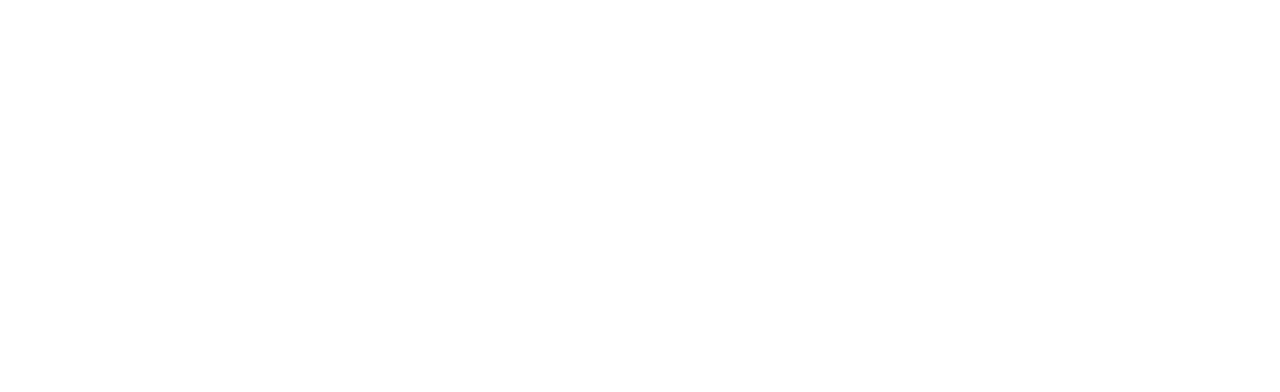
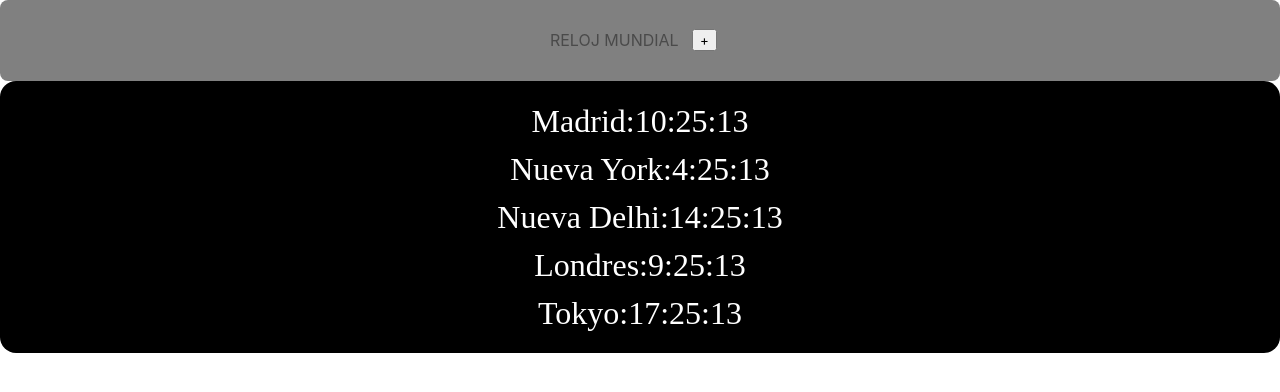
Before and after one commit to jaumecosta/examen, a plain HTML site: page index.html in a window 1280 px wide. Drawn offline with nearby package versions, Linux system fonts and the light colour scheme.

Commit message:
Boton añadir fase uno

```diff
--- a/css/estilos.css
+++ b/css/estilos.css
@@ -0,0 +1,24 @@
+.titulo{
+    display: flex;
+    align-items: center;
+    justify-content: center;
+    padding:1em;
+    background-color:gray;
+    border-radius: 0.5em;
+}
+.titulo button{
+    margin:1em;
+}
+
+
+.reloj{
+    font-family: serif;
+    font-size: 2em;
+    padding: 1rem;
+    text-align: center;
+    background-color: black;
+    color: white;
+    border-radius: 0.5em;
+
+
+}
--- a/index.html
+++ b/index.html
@@ -45,11 +45,22 @@
   </head>
   <body>
     <header>
-      <!--
-        *
-        * Bloque HEADER
-        *
-      -->
+
+      <h1 class="titulo" id="titulo">RELOJ MUNDIAL <button id="boton" class="boton" onclick="añadir()">+</button>
+      </h1>
+      <!-- Muestra los relojes de javascript-->
+      <div id="reloj" class="reloj">
+      <p id="reloj_madrid"></p>
+      <p id="reloj_nueva_york"></p>
+      <p id="reloj_Nueva_Deli"></p>
+      <p id="reloj_Londres"></p>
+      <p id="reloj_Tokyo"></p>
+
+      <p id="demo"></p>
+
+    </script>
+    </div>
+
            <figure id="logo">
             <!--
              *
@@ -66,7 +77,6 @@
              *
             -->
           </nav>
-
     </header>
 
     <main>
@@ -101,5 +111,6 @@
         *
         -->
     </footer>
+    <script src="js/reloj.js"></script>
   </body>
 </html>
--- /dev/null
+++ b/js/reloj.js
@@ -0,0 +1,59 @@
+function ponerCero(c){
+    if (c < 10){
+            c = '0' + c;
+        }
+    return c;
+    }
+
+
+function reloj(){
+    //recoje los datos de las fechas y hora
+    let fechaHora = new Date();
+    //recoje la hora
+    let h = fechaHora.getHours();
+    //recoje los minutos
+    let m = fechaHora.getMinutes();
+    //recoje los segundos
+    let s = fechaHora.getSeconds();
+    //añade un 0 detras a los segundos y minutos cuando se necesita
+    n = ponerCero(m);
+    s = ponerCero(s);
+    //muestra la hora en madrid
+    let horaMadrid = document.getElementById("reloj_madrid");
+    horaMadrid.innerHTML = `Madrid:${h}:${m}:${s}`;
+    //muestra la hora en nueva york
+    let horaNuevaYork = document.getElementById("reloj_nueva_york");
+    let h_nueva_York = h -6;
+    horaNuevaYork.innerHTML = `Nueva York:${h_nueva_York}:${m}:${s} `;
+    //muestra la hora en nueva deli
+    let hora_Nueva_Deli = document.getElementById("reloj_Nueva_Deli");
+    let h_Nueva_Deli = h + 4;
+    hora_Nueva_Deli.innerHTML = `Nueva Delhi:${h_Nueva_Deli}:${m}:${s} `;
+    //muestra la hora en londres
+    let hora_Londres = document.getElementById("reloj_Londres");
+    let h_londres = h -1;
+    hora_Londres.innerHTML = `Londres:${h_londres}:${m}:${s} `;
+    //muestra la hora en Tokyo
+    let hora_Tokyo = document.getElementById("reloj_Tokyo");
+    let h_tokyo = h + 7;
+    hora_Tokyo.innerHTML = `Tokyo:${h_tokyo}:${m}:${s} `;
+    setTimeout('reloj()', 1000);
+
+}
+
+
+
+reloj();
+
+//Con el boton se añaden mas horas
+function añadir(){
+    let fechaHora = new Date();
+    let h = fechaHora.getHours();
+    let m = fechaHora.getMinutes();
+    let s = fechaHora.getSeconds();
+    divReloj = document.getElementById("demo");
+    let h_rio = h - 5;
+    divReloj.innerHTML = `Rio de Janeiro:${h_rio}:${m}:${s}`;
+    setTimeout('añadir()', 1000);
+
+}
```
Also changed, not shown: 2 other files.
